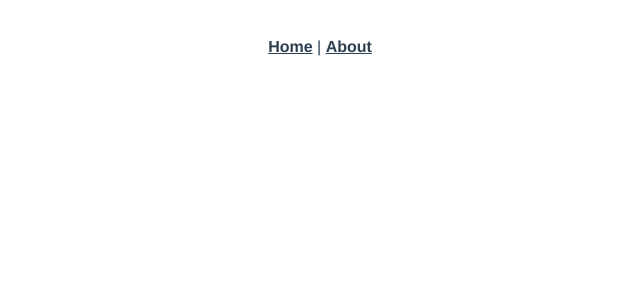
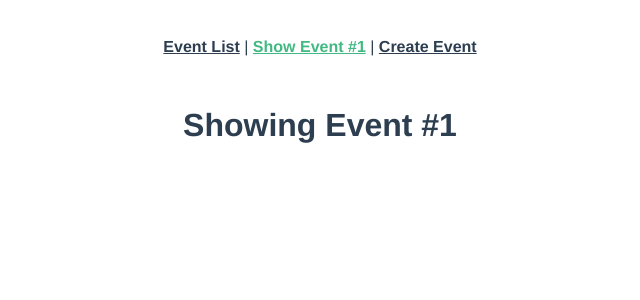
Before and after one commit to rahulkhimsuriya/real-world-vue, a Vue app: page /#/event in a window 1280 px wide. Before the commit this address led to /#/event/create. Shown: the top 300 px of the page, without its empty margins (320-960 px from the left). Built offline with nearby package versions, Linux system fonts and the light colour scheme.

Commit message:
create basic route  🧭

```diff
--- a/src/App.vue
+++ b/src/App.vue
@@ -1,8 +1,9 @@
 <template>
   <div id="app">
     <div id="nav">
-      <router-link to="/">Home</router-link> |
-      <router-link to="/about">About</router-link>
+      <router-link :to="{ name: 'event-list' }">Event List</router-link> |
+      <router-link :to="{ name: 'event-show' }">Show Event #1</router-link> |
+      <router-link :to="{ name: 'event-create' }">Create Event</router-link>
     </div>
     <router-view />
   </div>
--- a/src/router/index.js
+++ b/src/router/index.js
@@ -1,28 +1,31 @@
-import Vue from "vue";
-import VueRouter from "vue-router";
-import Home from "../views/Home.vue";
+import Vue from 'vue'
+import VueRouter from 'vue-router'
+import EventList from '../views/EventList.vue'
+import EventCreate from '../views/EventCreate.vue'
+import EventShow from '../views/EventShow.vue'
 
-Vue.use(VueRouter);
+Vue.use(VueRouter)
 
 const routes = [
   {
-    path: "/",
-    name: "Home",
-    component: Home
+    path: '/',
+    name: 'event-list',
+    component: EventList
   },
   {
-    path: "/about",
-    name: "About",
-    // route level code-splitting
-    // this generates a separate chunk (about.[hash].js) for this route
-    // which is lazy-loaded when the route is visited.
-    component: () =>
-      import(/* webpackChunkName: "about" */ "../views/About.vue")
+    path: '/event',
+    name: 'event-show',
+    component: EventShow
+  },
+  {
+    path: '/event/create',
+    name: 'event-create',
+    component: EventCreate
   }
-];
+]
 
 const router = new VueRouter({
   routes
-});
+})
 
-export default router;
+export default router
--- a/src/views/About.vue
+++ /dev/null
@@ -1,5 +0,0 @@
-<template>
-  <div class="about">
-    <h1>This is an about page</h1>
-  </div>
-</template>
--- /dev/null
+++ b/src/views/EventCreate.vue
@@ -0,0 +1,9 @@
+<template>
+  <h1>Event Create</h1>
+</template>
+
+<script>
+export default {}
+</script>
+
+<style></style>
--- /dev/null
+++ b/src/views/EventList.vue
@@ -0,0 +1,9 @@
+<template>
+  <h1>Events List</h1>
+</template>
+
+<script>
+export default {}
+</script>
+
+<style></style>
--- /dev/null
+++ b/src/views/EventShow.vue
@@ -0,0 +1,9 @@
+<template>
+  <h1>Showing Event #1</h1>
+</template>
+
+<script>
+export default {}
+</script>
+
+<style></style>
--- a/src/views/Home.vue
+++ /dev/null
@@ -1,18 +0,0 @@
-<template>
-  <div class="home">
-    <img alt="Vue logo" src="../assets/logo.png" />
-    <HelloWorld msg="Welcome to Your Vue.js App" />
-  </div>
-</template>
-
-<script>
-// @ is an alias to /src
-import HelloWorld from "@/components/HelloWorld.vue";
-
-export default {
-  name: "Home",
-  components: {
-    HelloWorld
-  }
-};
-</script>
```
